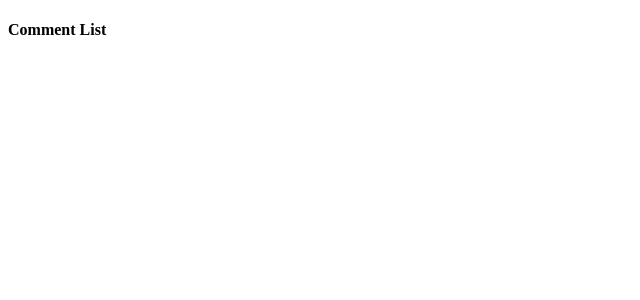
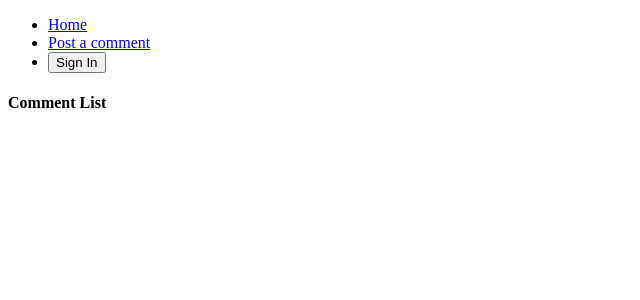
Before and after one commit to yanhezv/advanced-react-and-redux, a React (Create React App) app in the folder testing/: page / in a window 1280 px wide. Shown: the top 300 px of the page, without its empty margins (0-640 px from the left). Built offline with nearby package versions, Linux system fonts and the light colour scheme.

Commit message:
add header and sign in and sign out action

```diff
--- a/testing/src/components/App.js
+++ b/testing/src/components/App.js
@@ -1,15 +1,59 @@
-import React from "react";
-import CommentBox from "components/CommentBox";
-import CommentList from "components/CommentList";
-import { Route, Routes } from "react-router-dom";
+import React, { Component } from 'react';
+import { connect } from 'react-redux';
+import { Link, Route, Routes } from 'react-router-dom';
 
-export default () => {
+import CommentBox from 'components/CommentBox';
+import CommentList from 'components/CommentList';
+import * as actions from 'actions'
+
+class App extends Component {
+  renderButton() {
+    if (this.props.auth) {
+      return (
+        <button onClick={() => this.props.changeAuth(false)}>
+          Sign Out
+        </button>
+      );
+    } else {
+      return (
+        <button onClick={() => this.props.changeAuth(true)}>
+          Sign In
+        </button>
+      );
+    }
+  }
+
+  renderHeader() {
+    return (
+      <ul>
+        <li>
+          <Link to="/">Home</Link>
+        </li>
+        <li>
+          <Link to="/post">Post a comment</Link>
+        </li>
+        <li>
+          {this.renderButton()}
+        </li>
+      </ul>
+    );
+  }
+
+  render() {
     return (
       <div>
+        {this.renderHeader()}
         <Routes>
-        <Route path="/post" element={<CommentBox />}/>
-        <Route path="/" element={<CommentList />}/>
+          <Route path="/post" element={<CommentBox />} />
+          <Route path="/" element={<CommentList />} />
         </Routes>
       </div>
     );
+  }
 };
+
+function mapStateToProps(state) {
+  return { auth: state.auth };
+}
+
+export default connect(mapStateToProps, actions)(App);
--- a/testing/src/reducers/index.js
+++ b/testing/src/reducers/index.js
@@ -1,6 +1,8 @@
 import { combineReducers } from 'redux';
 import commentsReducer from 'reducers/comments';
+import authReducer from 'reducers/auth';
 
 export default combineReducers({
-  comments: commentsReducer
+  comments: commentsReducer,
+  auth: authReducer,
 });
```
Lines whose indentation alone changed are shown as unchanged.
